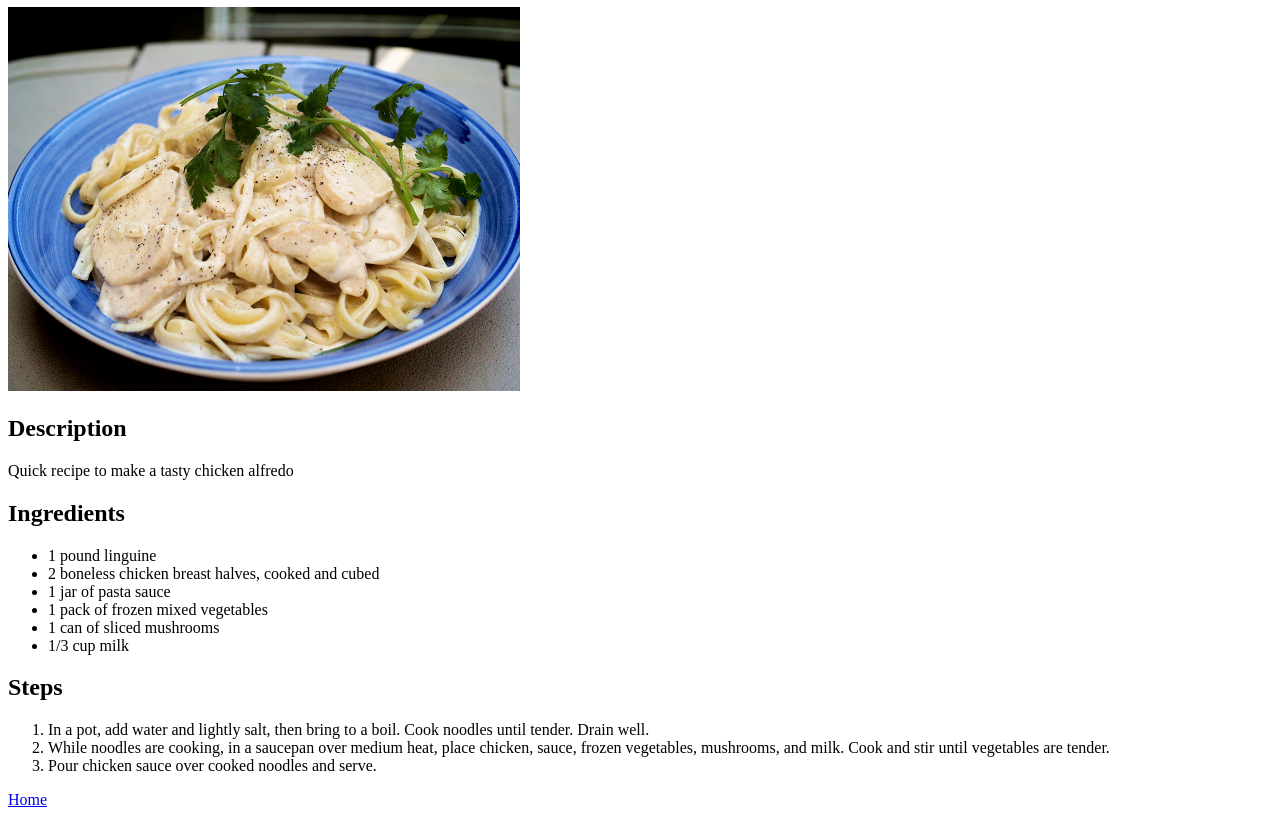
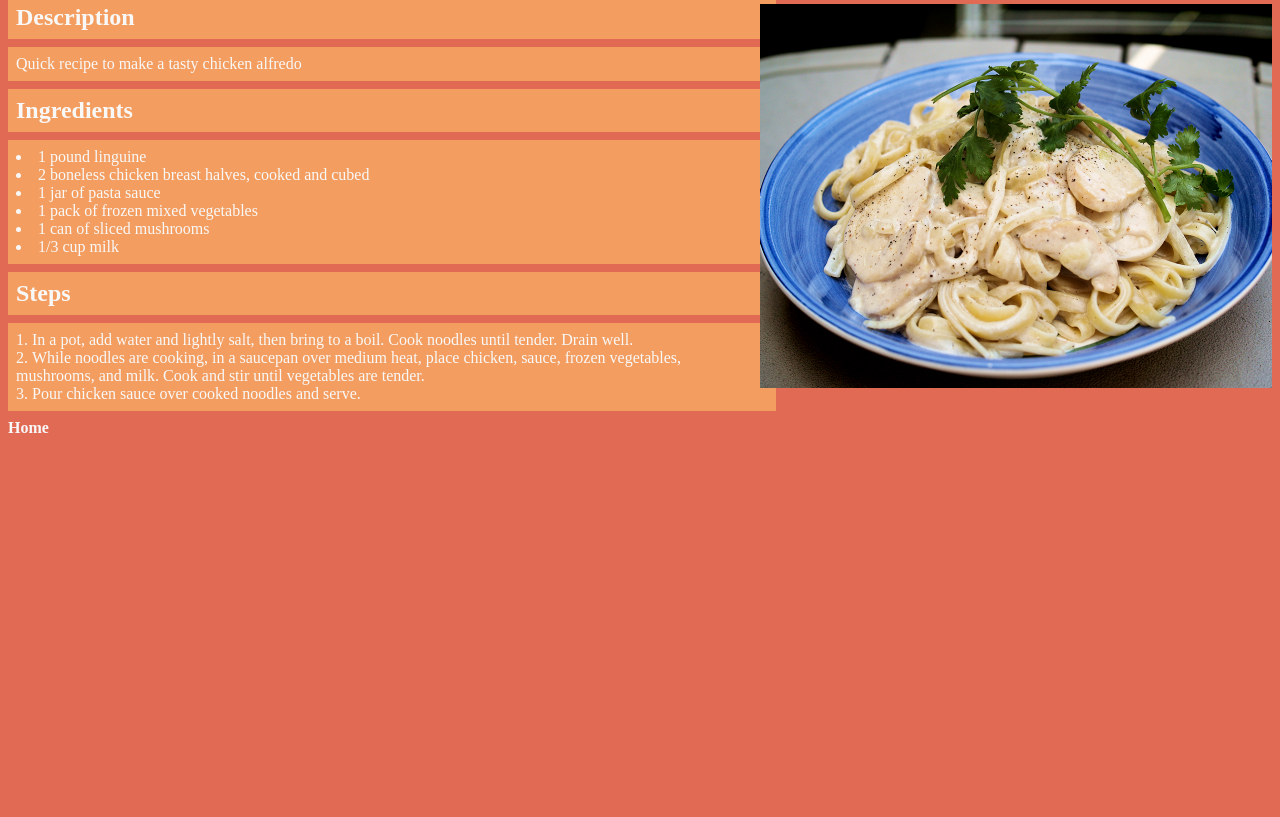
Before and after one commit to LucaX877/odin-recipes, a plain HTML site: page recipes/chicken-alfredo.html in a window 1280 px wide. Shown: the part 73-890 px from the top of the page. After the commit the page ends 800 px from the top, so only its background shows below. Drawn offline with Linux system fonts and the light colour scheme.

Commit message:
Add styles to the site

```diff
--- a/recipes/chicken-alfredo.html
+++ b/recipes/chicken-alfredo.html
@@ -3,14 +3,15 @@
     <head>
         <meta charset="utf-8">
         <title>Chicken Alfredo</title>
+        <link rel="stylesheet" href="../styles/styles.css">
     </head>
     <body>
-        <h1>Chicken Alfredo</h1>
-        <img src="../images/chicken-alfredo.jpg" alt="Chicken Alfredo" height="384" width="512">
-        <h2>Description</h2>
-        <p>Quick recipe to make a tasty chicken alfredo</p>
-        <h2>Ingredients</h2>
-        <ul>
+        <h1 class="title">Chicken Alfredo</h1>
+        <img class="recipe-image" src="../images/chicken-alfredo.jpg" alt="Chicken Alfredo" height="384" width="512">
+        <h2 class="description-title">Description</h2>
+        <p class="content">Quick recipe to make a tasty chicken alfredo</p>
+        <h2 class="ingredients-title">Ingredients</h2>
+        <ul class="content">
             <li>1 pound linguine</li>
             <li>2 boneless chicken breast halves, cooked and cubed</li>
             <li>1 jar of pasta sauce</li>
@@ -18,8 +19,8 @@
             <li>1 can of sliced mushrooms</li>
             <li>1/3 cup milk</li>
         </ul>
-        <h2>Steps</h2>
-        <ol>
+        <h2 class="steps-title">Steps</h2>
+        <ol class="content">
             <li>In a pot, add water and lightly salt, then bring to a boil. Cook noodles until tender. Drain well.</li>
             <li>While noodles are cooking, in a saucepan over medium heat, place chicken, sauce, frozen vegetables, mushrooms, and milk. Cook and stir until vegetables are tender.</li>
             <li>Pour chicken sauce over cooked noodles and serve.</li>
--- /dev/null
+++ b/styles/styles.css
@@ -0,0 +1,57 @@
+* {
+    margin: 0px;
+    padding: 0px;
+    box-sizing: border-box;
+}
+
+body {
+    background-color: #E16A54;
+}
+
+a {
+    text-decoration: none;
+    color: #F8F8F8;
+    font-weight: bold;
+    margin: 8px;
+}
+
+.title, .recipe {
+    text-align: center;
+    color: #F8F8F8;
+    width: auto;
+    height: auto;
+    padding: 8px;
+    margin: 8px auto;
+    background-color: #F39E60;
+}
+
+.recipe {
+    display: inline-block;
+    width: 33%;
+    margin-top: 0px;
+}
+
+.recipe-image {
+    margin: 8px;
+    float: right;
+}
+
+.description-title, .ingredients-title, .steps-title{
+    color: #F8F8F8;
+    width: 60%;
+    padding: 8px;
+    margin: 8px auto 8px 8px;
+    background-color: #F39E60;
+}
+
+.content {
+    color: #F8F8F8;
+    background-color: #F39E60;
+    width: 60%;
+    padding: 8px;
+    margin: 8px;
+}
+
+ul, ol {
+   list-style-position: inside;
+}
```
Also changed, not shown: index.html (+5 -4 lines), recipes/sweet-and-sour-meatballs.html (+9 -8 lines), recipes/teriyaki-salmon-bowl.html (+9 -8 lines).
